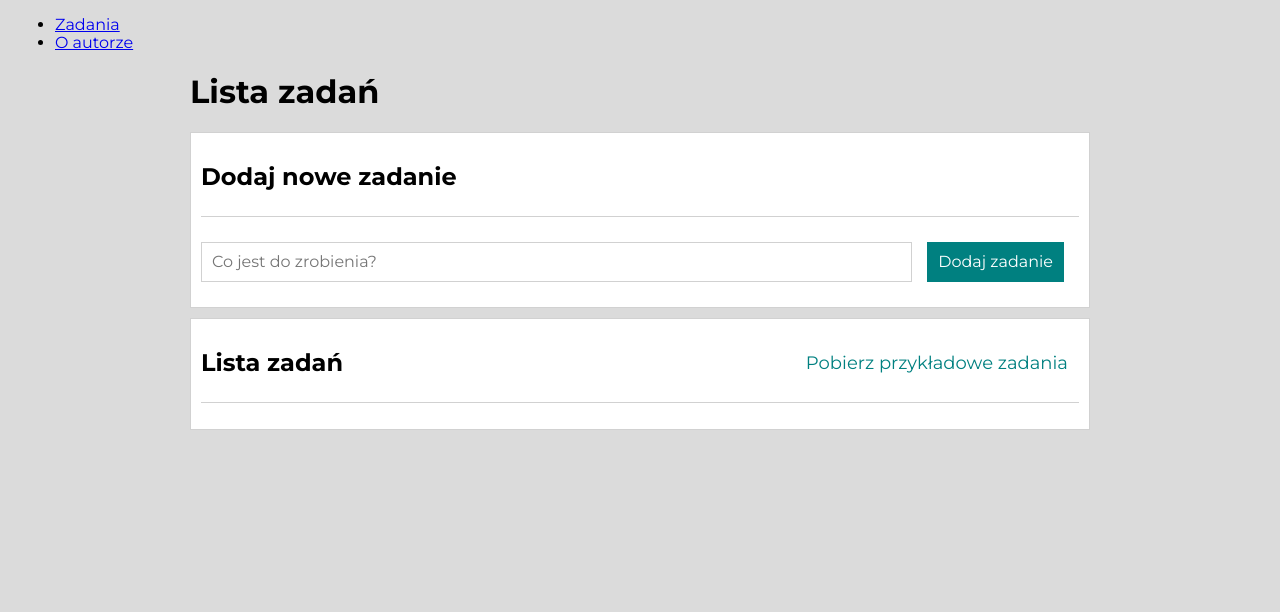
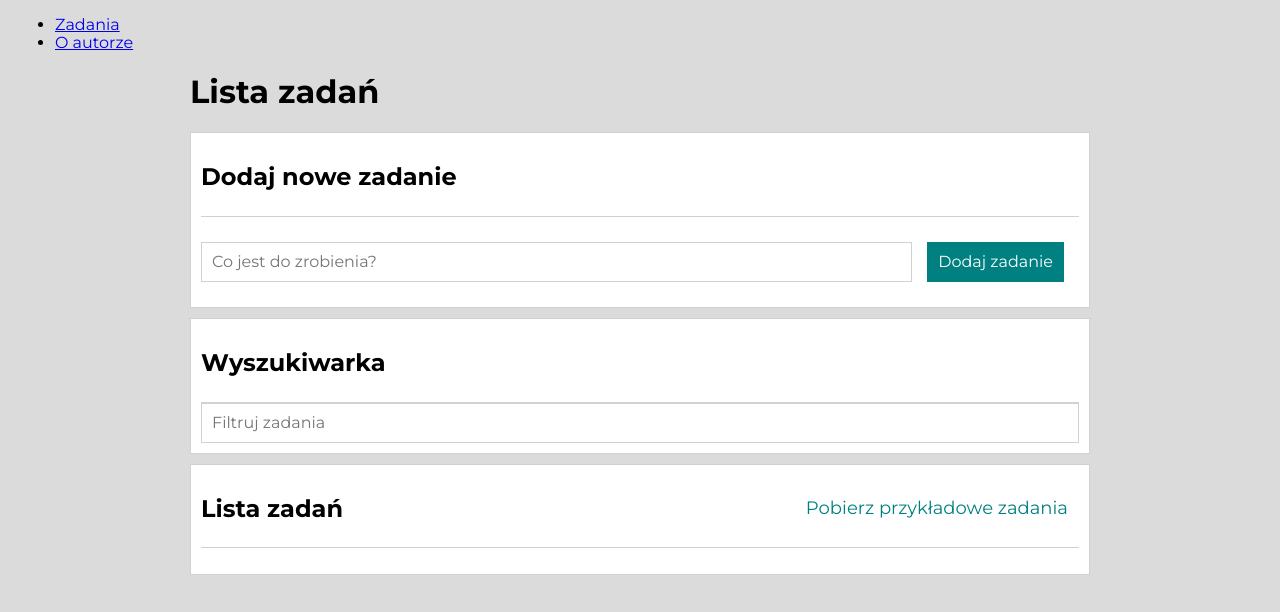
Before and after one commit to SzymonFrontDev/Todo-List-React, a React (Create React App) app: page /#/zadania in a window 1280 px wide. Shown: the top 612 px of the page. Built offline with nearby package versions, Linux system fonts and the light colour scheme; the HTML template or start-up script is replaced by a standard one.

Commit message:
task filter added

```diff
--- /dev/null
+++ b/src/features/tasks/Input/index.js
@@ -0,0 +1,7 @@
+import styled from "styled-components";
+
+
+export const Item = styled.input`
+    padding: 10px;
+    border: 1px solid rgb(209, 209, 209);
+`;
--- /dev/null
+++ b/src/features/tasks/TaskPage/searchQueryParamName.js
@@ -0,0 +1 @@
+export default "szukaj";
--- a/src/features/tasks/TasksPage/Form/index.js
+++ b/src/features/tasks/TasksPage/Form/index.js
@@ -1,8 +1,10 @@
 import React, { useState, useRef } from 'react';
 import { useDispatch } from 'react-redux';
 import { nanoid } from '@reduxjs/toolkit';
-import { Button, Content, Item } from "./styled";
+import { Button, Content } from "./styled";
 import { addTask } from '../../tasksSlice';
+import { Item } from '../../Input';
+
 
 const Form = () => {
   const [newTaskContent, setNewTaskContent] = useState("");
--- a/src/features/tasks/TasksPage/Form/styled.js
+++ b/src/features/tasks/TasksPage/Form/styled.js
@@ -31,8 +31,3 @@
     };
 
 `;
-
-export const Item = styled.input`
-    padding: 10px;
-    border: 1px solid rgb(209, 209, 209);
-`;
--- /dev/null
+++ b/src/features/tasks/TasksPage/Search/index.js
@@ -0,0 +1,33 @@
+import React from "react";
+import { useHistory, useLocation } from "react-router-dom";
+import { Item } from "../../Input";
+import searchQueryParamName from "../../TaskPage/searchQueryParamName";
+import { Wrapper } from "./style";
+
+export default () => {
+    const location = useLocation();
+    const history = useHistory();
+    const query = (new URLSearchParams(location.search)).get(searchQueryParamName);
+
+    const onInputChange = ({target}) => {
+        const searchParams = new URLSearchParams(location.search);
+
+        if(target.value.trim() === "") {
+            searchParams.delete(searchQueryParamName);
+        } else {
+            searchParams.set(searchQueryParamName, target.value);
+        }
+
+        history.push(`${location.pathname}?${searchParams.toString()}`);
+    }
+
+    return (
+   <Wrapper>
+            <Item
+            placeholder="Filtruj zadania"
+            value = {query || ""}
+            onChange={onInputChange}
+        />
+   </Wrapper>
+    );
+};
--- /dev/null
+++ b/src/features/tasks/TasksPage/Search/style.js
@@ -0,0 +1,6 @@
+import styled from "styled-components";
+
+export const Wrapper = styled.div`
+display:grid;
+grid-template-columns: 1fr
+`;
--- a/src/features/tasks/TasksPage/TaskList/index.js
+++ b/src/features/tasks/TasksPage/TaskList/index.js
@@ -1,11 +1,15 @@
 import React, { useState } from 'react';
-import { Link } from 'react-router-dom';
+import { Link, useLocation } from 'react-router-dom';
 import { useSelector, useDispatch } from 'react-redux';
-import { selectTasks, toggleTaskDone, removeTask, selectHideDone } from '../../tasksSlice';
+import { toggleTaskDone, removeTask, selectHideDone, selectTasksByQuery } from '../../tasksSlice';
 import { List, Item, Content, Button } from "./styled";
+import searchQueryParamName from '../../TaskPage/searchQueryParamName';
 
 const TaskList = () => {
-  const tasks = useSelector(selectTasks)
+  const location = useLocation();
+  const query = (new URLSearchParams(location.search)).get(searchQueryParamName);
+
+  const tasks = useSelector(state => selectTasksByQuery(state, query));
   const hideDone = useSelector(selectHideDone);
   const dispatch = useDispatch();
 
--- a/src/features/tasks/TasksPage/index.js
+++ b/src/features/tasks/TasksPage/index.js
@@ -7,15 +7,11 @@
 import Header from "../../../common/Header";
 import Container from "../../../common/Container";
 import { selectTasks } from '../../tasks/tasksSlice';
+import Search from './Search';
 
 
 function TasksPage() {
-
-  const { tasks } = useSelector(selectTasks);
-
-  useEffect(() => {
-    localStorage.setItem("tasks", JSON.stringify(tasks));
-  }, [tasks]);
+  const tasks = useSelector(selectTasks);
 
   return (
     <Container>
@@ -23,6 +19,10 @@
       <Section
         title="Dodaj nowe zadanie"
         body={<Form />}
+      />
+      <Section
+        title="Wyszukiwarka"
+        body={<Search />}
       />
       <Section
         title="Lista zadań"
--- a/src/features/tasks/taskLocalStorage.js
+++ b/src/features/tasks/taskLocalStorage.js
@@ -3,5 +3,5 @@
 export const saveTasksInLocalStorage = tasks =>
     localStorage.setItem(localStorageKey, JSON.stringify(tasks));
 
-    export const getTasksFromLocalStorage = () =>
+export const getTasksFromLocalStorage = () =>
     JSON.parse(localStorage.getItem(localStorageKey)) || [];
--- a/src/features/tasks/tasksSlice.js
+++ b/src/features/tasks/tasksSlice.js
@@ -54,4 +54,14 @@
 export const getTaskById = (state, taskId) =>
     selectTasks(state).find(({ id }) => id === taskId);
 
+export const selectTasksByQuery = (state, query) => {
+    const tasks = selectTasks(state);
+
+    if (!query || query.trim() === "") {
+        return tasks;
+    }
+    return tasks.filter(({ content }) =>
+        content.toUpperCase().includes(query.trim().toUpperCase()))
+}
+
 export default tasksSlice.reducer;
```
